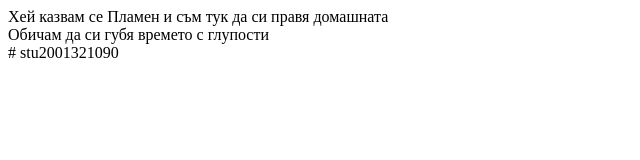
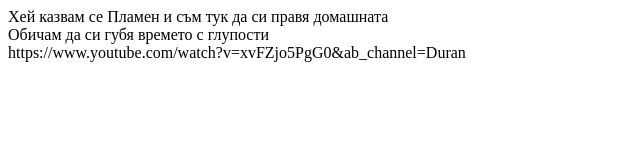
Before and after one commit to BeatDancer/stu2001321090, a plain HTML site: page index.html in a window 1280 px wide. Shown: the whole page, without its empty margins (0-640 px from the left). Drawn offline with Linux system fonts and the light colour scheme.

Commit message:
Favorite youtuber

```diff
--- a/index.html
+++ b/index.html
@@ -13,6 +13,8 @@
    <!-- - Хобита и интереси -->
     <div>Обичам да си губя времето с глупости</div>
 
+   <!-- - линк към материал на любим content creator които ви е вдъхновил -->
+    <div>https://www.youtube.com/watch?v=xvFZjo5PgG0&ab_channel=Duran</div>
+
 </body>
 </html>
-# stu2001321090
```
